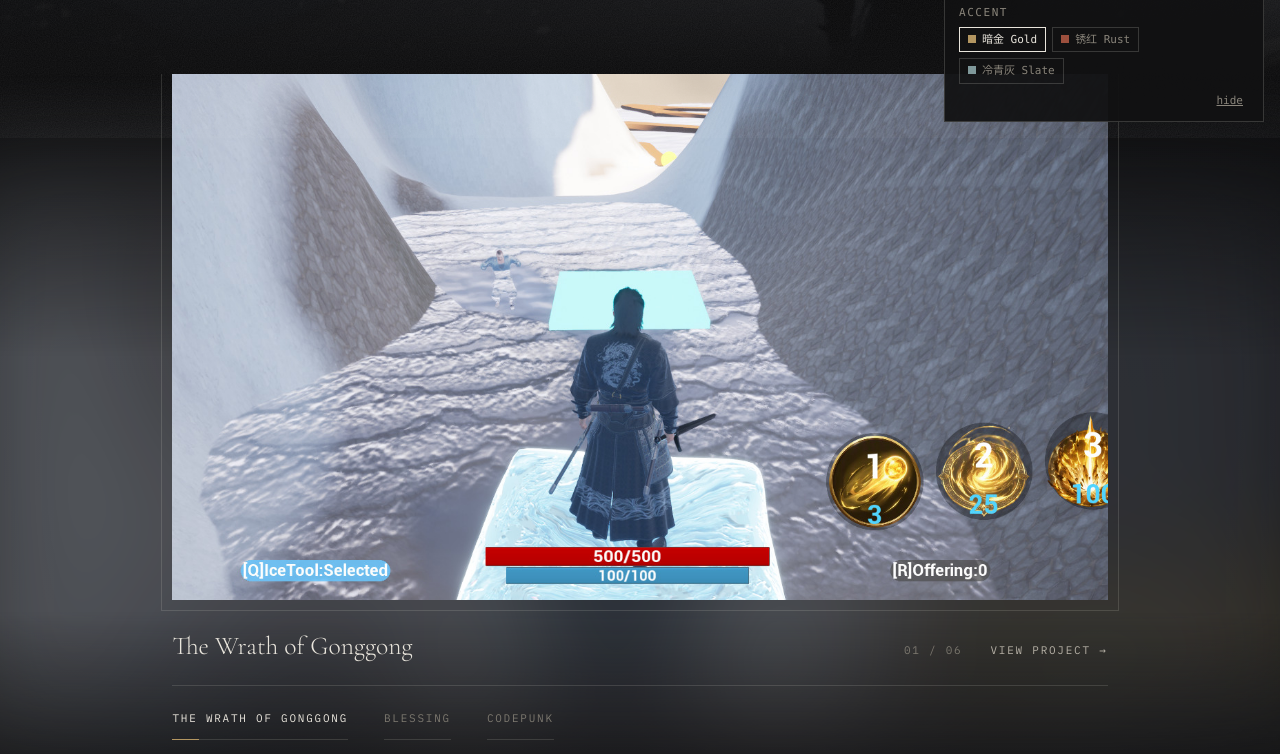
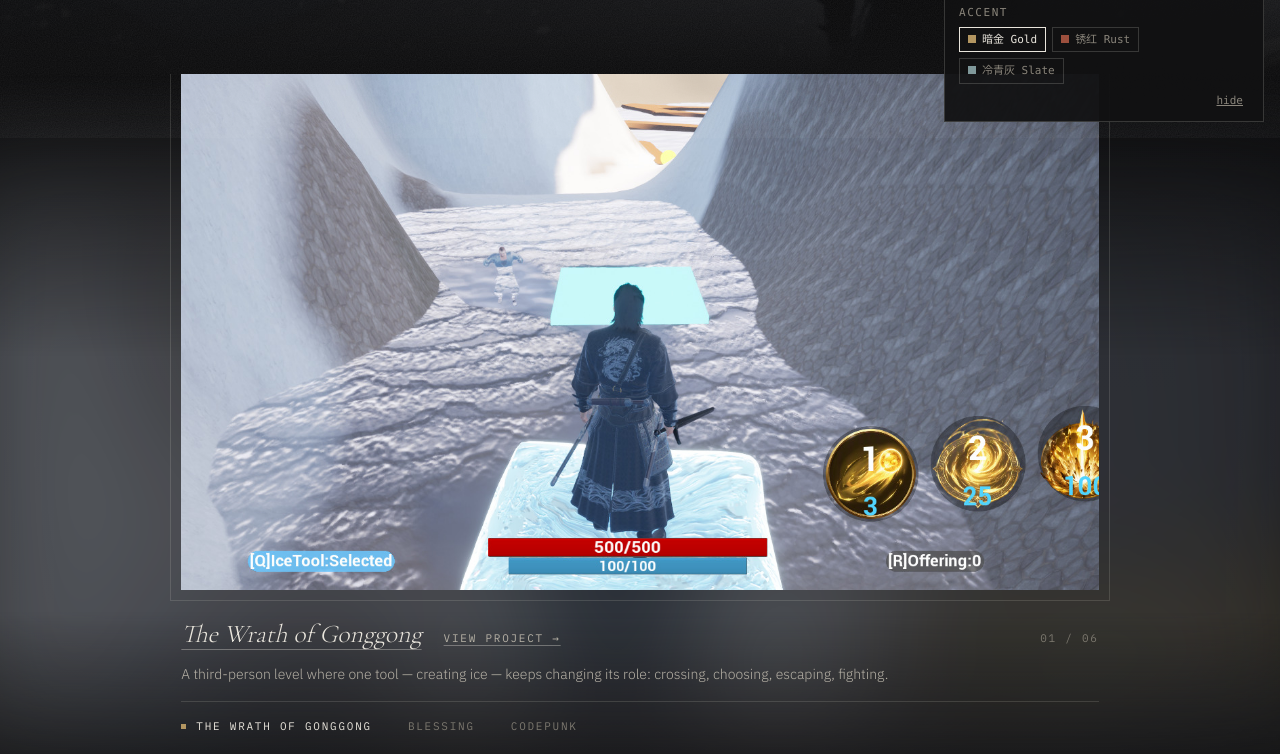
Before and after one commit to ChrisWang-gamedesigner/portfolio, a plain HTML site: page index.html in a window 1280 px wide. Shown: the part 662-1416 px from the top of the page. Drawn offline with nearby package versions, Linux system fonts and the light colour scheme.

Commit message:
v2 reel caption: linked italic title + view link, summary line, drop progress bars
Co-Authored-By: Claude Opus 5.5 <noreply@anthropic.com>
Claude-Session: https://claude.ai/code/session_019CaHrV9f2LJWG7neqx2yLV

```diff
--- a/assets/site-config.js
+++ b/assets/site-config.js
@@ -36,6 +36,8 @@ window.SITE = {
       id: "gonggong",
       title: "The Wrath of Gonggong",
       meta: "Level & gameplay design · UE 5.7 · Playable V0.2",
+      // One line under the title in the reel caption.
+      summary: "A third-person level where one tool — creating ice — keeps changing its role: crossing, choosing, escaping, fighting.",
       link: "gonggong.html",
       linkLabel: "View project",
       images: [
--- a/assets/site.css
+++ b/assets/site.css
@@ -17,7 +17,7 @@
 
   --topbar-h: 64px;
   --pad: clamp(20px, 4vw, 56px);
-  --reel-w: min(1180px, 100% - 2 * var(--pad), (100vh - var(--topbar-h) - 210px) * 16 / 9);
+  --reel-w: min(1180px, 100% - 2 * var(--pad), (100vh - var(--topbar-h) - 220px) * 16 / 9);
 }
 
 *, *::before, *::after { box-sizing: border-box; }
@@ -253,39 +253,57 @@ img { display: block; max-width: 100%; }
 
 .reel-caption {
   display: grid;
-  grid-template-columns: 1fr auto auto;
+  grid-template-columns: 1fr auto;
   align-items: baseline;
-  gap: 28px;
-  margin-top: 26px;
-  padding-bottom: 18px;
+  column-gap: 28px;
+  margin-top: 24px;
+  padding-bottom: 16px;
   border-bottom: 1px solid var(--line);
+}
+.reel-head { display: flex; align-items: baseline; flex-wrap: wrap; gap: 6px 22px; }
+.reel-title, .reel-link {
+  text-decoration: underline;
+  text-decoration-thickness: 1px;
+  text-underline-offset: 0.28em;
+  text-decoration-color: rgba(233, 229, 220, 0.35);
+  transition: text-decoration-color .2s, color .2s;
 }
 .reel-title {
   font-family: var(--font-display);
+  font-style: italic;            /* titles of works: italic in English */
   font-size: clamp(22px, 2vw, 28px);
+  color: var(--ink);
 }
-.reel-count { font-family: var(--font-mono); font-size: 11px; letter-spacing: 0.16em; color: var(--ink-3); }
+.reel-title:not([href]) { text-decoration: none; }
 .reel-link {
   font-family: var(--font-mono);
   font-size: 11px;
   letter-spacing: 0.16em;
   text-transform: uppercase;
-  text-decoration: none;
   color: var(--ink-2);
-  transition: color .2s;
 }
-.reel-link:hover, .reel-link:focus-visible { color: var(--accent); }
+.reel-title[href]:hover, .reel-link:hover,
+.reel-title[href]:focus-visible, .reel-link:focus-visible { text-decoration-color: var(--accent); }
+.reel-link:hover, .reel-link:focus-visible { color: var(--ink); }
 .reel-link[hidden] { display: none; }
+.reel-count { font-family: var(--font-mono); font-size: 11px; letter-spacing: 0.16em; color: var(--ink-3); }
+.reel-summary {
+  grid-column: 1 / -1;
+  margin: 8px 0 0;
+  max-width: 62em;
+  font-size: 14px;
+  color: var(--ink-2);
+}
+.reel-summary:empty { display: none; }
 
 .reel-tabs {
   display: flex;
   flex-wrap: wrap;
   gap: 0 36px;
-  margin-top: 14px;
+  margin-top: 6px;
 }
 .reel-tab {
-  position: relative;
-  padding: 10px 0 12px;
+  padding: 10px 0 4px;
   border: 0;
   background: none;
   cursor: pointer;
@@ -298,19 +316,13 @@ img { display: block; max-width: 100%; }
 }
 .reel-tab:hover { color: var(--ink-2); }
 .reel-tab[aria-selected="true"] { color: var(--ink); }
-.reel-tab .bar {
-  position: absolute;
-  left: 0; bottom: 0;
-  height: 1px;
-  width: 100%;
-  background: var(--line);
-  overflow: hidden;
-}
-.reel-tab .bar i {
-  display: block;
-  height: 100%;
-  width: 0;
+.reel-tab[aria-selected="true"]::before {
+  content: "";
+  display: inline-block;
+  width: 5px; height: 5px;
+  margin: 0 10px 1px 0;
   background: var(--accent);
+  vertical-align: middle;
 }
 
 /* ---------- 3. Info ---------- */
@@ -350,8 +362,6 @@ img { display: block; max-width: 100%; }
   .hero { height: 78vh; }
   .reel-frame { outline-offset: 6px; }
   .reel-arrow { opacity: 1; width: 40px; height: 40px; font-size: 24px; }
-  .reel-caption { grid-template-columns: 1fr auto; }
-  .reel-link { grid-column: 1 / -1; }
   .info-grid { grid-template-columns: repeat(2, minmax(0, 1fr)); }
 }
 
--- a/assets/site.js
+++ b/assets/site.js
@@ -102,8 +102,7 @@
     b.type = "button";
     b.className = "reel-tab";
     b.setAttribute("role", "tab");
-    b.innerHTML = `<span></span><span class="bar"><i></i></span>`;
-    b.firstChild.textContent = p.title;
+    b.textContent = p.title;
     b.addEventListener("click", () => go(queue.findIndex((q) => q.pi === pi), true));
     tabsEl.appendChild(b);
     return b;
@@ -112,6 +111,7 @@
   const titleEl = $(".reel-title", reel);
   const countEl = $(".reel-count", reel);
   const linkEl = $(".reel-link", reel);
+  const summaryEl = $(".reel-summary", reel);
   const pad = (n) => String(n).padStart(2, "0");
 
   let cur = -1;
@@ -140,6 +140,8 @@
     slides.forEach((s, i) => s.classList.toggle("is-active", i === cur));
     tabs.forEach((t, i) => t.setAttribute("aria-selected", String(i === q.pi)));
     titleEl.textContent = q.p.title;
+    if (q.p.link) titleEl.href = q.p.link; else titleEl.removeAttribute("href");
+    summaryEl.textContent = q.img ? (q.p.summary || "") : "";
     countEl.textContent = q.img ? `${pad(q.ii + 1)} / ${pad(q.total)}` : "";
     if (q.p.link) {
       linkEl.hidden = false;
@@ -151,18 +153,6 @@
     // eager-load the next image
     const nx = queue[(cur + 1) % queue.length];
     if (nx.img) new Image().src = nx.img.src;
-  }
-
-  // progress bar under the active project tab
-  function paintBar() {
-    const q = queue[cur];
-    const elapsed = paused ? cfg.interval - remaining : cfg.interval - remaining + (performance.now() - started);
-    const within = (q.ii + Math.min(elapsed / cfg.interval, 1)) / q.total;
-    tabs.forEach((t, i) => {
-      const bar = t.querySelector(".bar i");
-      bar.style.width = i === q.pi ? `${within * 100}%` : i < q.pi ? "100%" : "0%";
-    });
-    requestAnimationFrame(paintBar);
   }
 
   function schedule(ms) {
@@ -207,7 +197,6 @@
   });
 
   go(0);
-  requestAnimationFrame(paintBar);
 
   /* ---------- Dust in the light ---------- */
   const canvas = $(".hero-dust");
--- a/index.html
+++ b/index.html
@@ -44,9 +44,12 @@
           <button class="reel-arrow next" type="button" aria-label="Next image">&#8250;</button>
         </div>
         <div class="reel-caption">
-          <span class="reel-title"></span>
+          <div class="reel-head">
+            <a class="reel-title" href="#"></a>
+            <a class="reel-link" href="#"></a>
+          </div>
           <span class="reel-count"></span>
-          <a class="reel-link" href="#"></a>
+          <p class="reel-summary"></p>
         </div>
         <div class="reel-tabs" role="tablist" aria-label="Projects"></div>
       </div>
```
